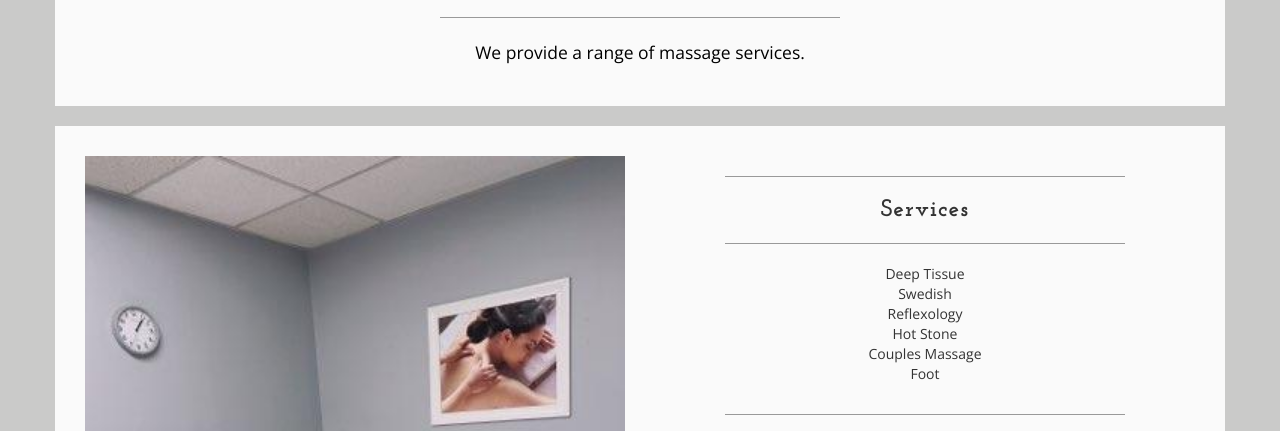
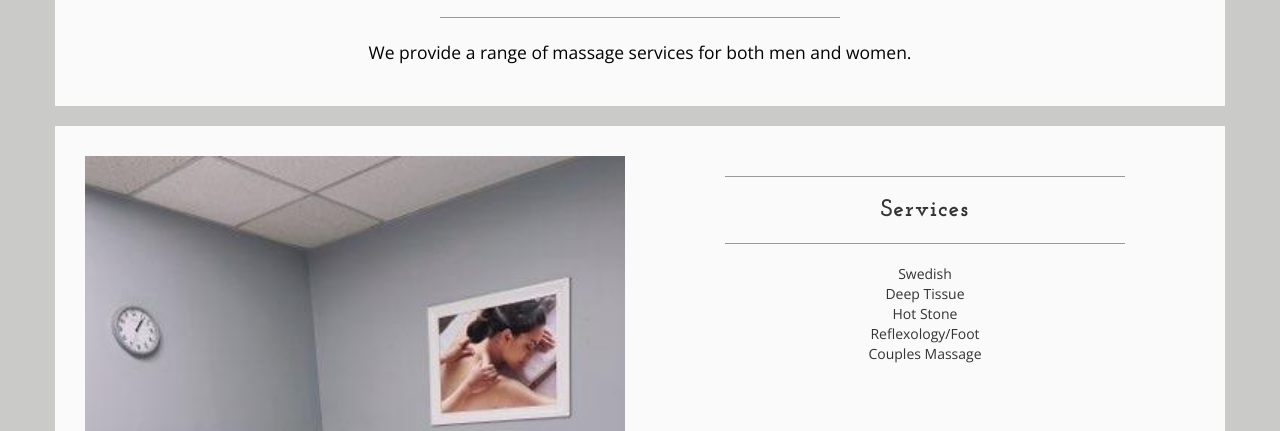
Before and after one commit to pmarceaujr/BodyworkSpa, a plain HTML site: page public_html/services.html in a window 1280 px wide. Shown: the part 363-794 px from the top of the page. Drawn offline with nearby package versions, Linux system fonts and the light colour scheme.

Commit message:
updates to the  services page

```diff
--- a/public_html/services.html
+++ b/public_html/services.html
@@ -50,7 +50,7 @@
                           <div >
                             <ul class="nav navbar-nav">
                               <li><a href="index.html">Home </a></li>
-                              <li><a href="#">About</a></li>
+                              <li><a href="about.html">About</a></li>
                               <li><a href="#">Services</a></li>
                               <li><a href="facilities.html">Facilities</a></li>
                               <li><a href="contact.html">Contact</a></li>
@@ -90,7 +90,7 @@
                         <h2 class="text-center">Our Services</h2>
                         <hr />
                         <p class="text-center">
-                            We provide a range of massage services.
+                            We provide a range of massage services for both men and women.
                         </p>
                     </div>
                 </div>
@@ -107,17 +107,19 @@
                         <hr />
                         <p class="text-center">
                             <ul class="text-center list-unstyled">
+                                <li class="list-unstyled">Swedish</li>
                                 <li class="list-unstyled">Deep Tissue</li>
-                                <li class="list-unstyled">Swedish</li>
-                                <li class="list-unstyled">Reflexology</li>
                                 <li class="list-unstyled">Hot Stone</li>
+                                <li class="list-unstyled">Reflexology/Foot</li>
                                 <li class="list-unstyled">Couples Massage</li>
-                                <li class="list-unstyled">Foot</li>
+                                <li class="list-unstyled"></li>
                                 <li class="list-unstyled"></li>
                             </ul>
                         <hr class="visible-xs" />
 
-                        <p></p>
+                        <br>
+                        <br>
+                        <br>
                     </div>
                     <div class="col-xs-6">
                         <hr />
```
